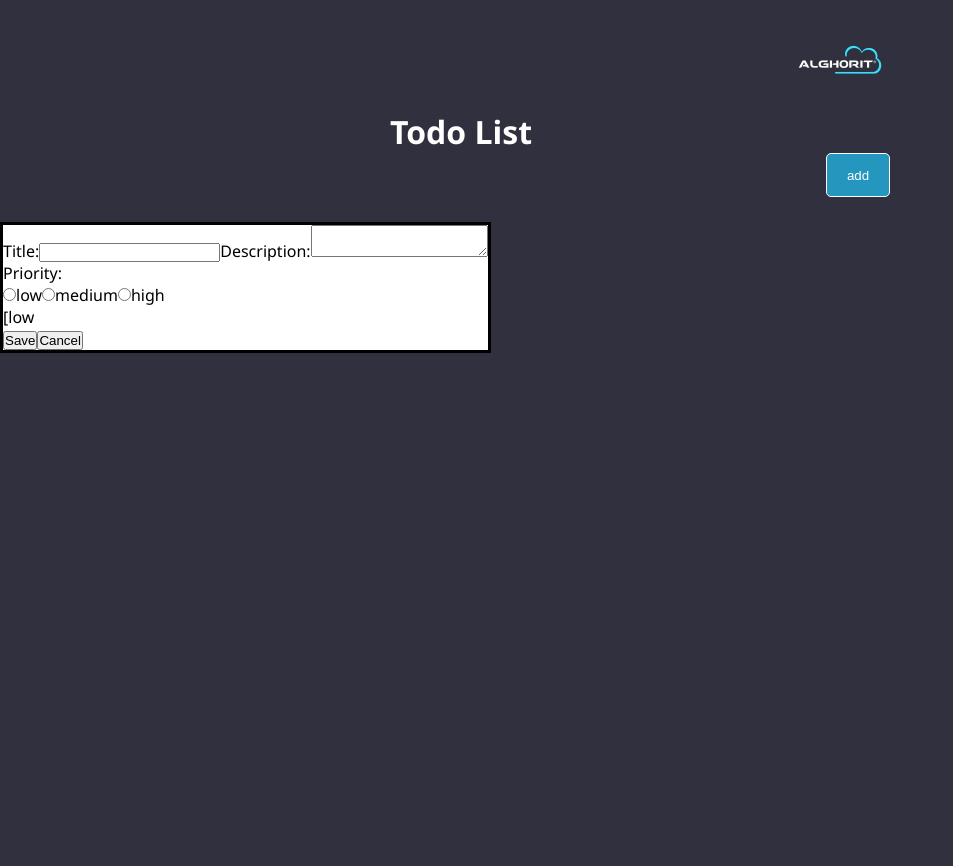
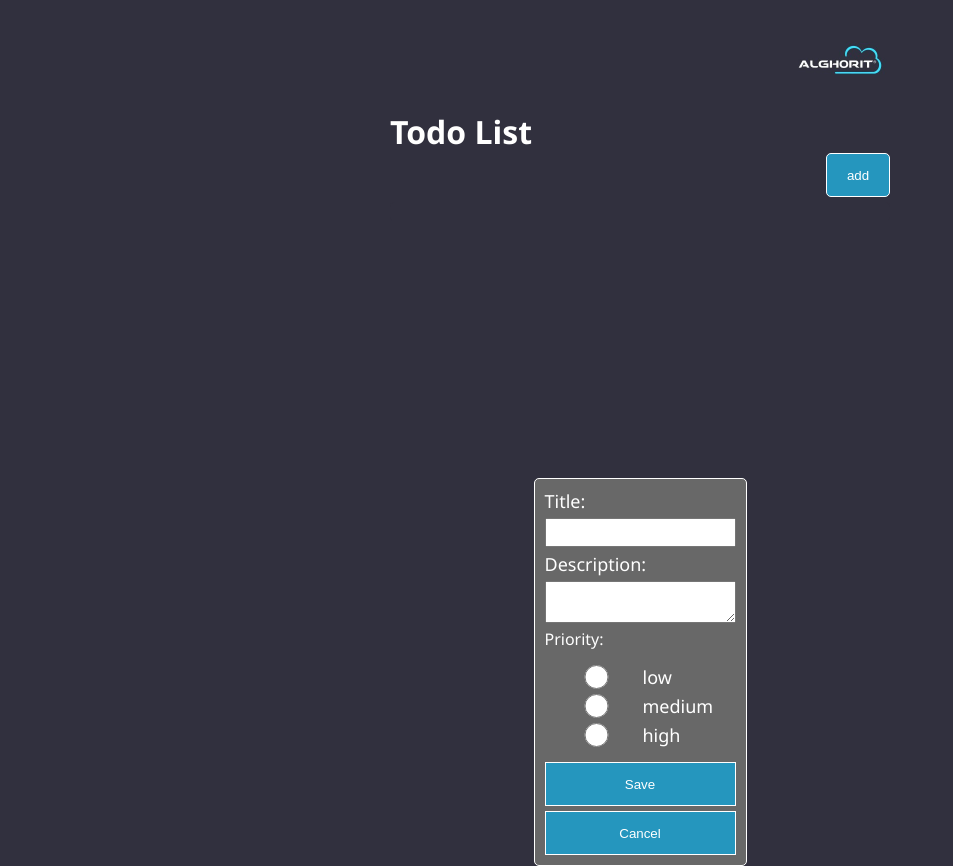
Before and after one commit to BrunoCamara-BR/todolist-Angula, an Angular app: page / in a window 1280 px wide. Both pictures are taken after a click on the button "add". Shown: the whole page, without its empty margins (0-953 px from the left). Before the commit the page ends 800 px from the top, so only its background shows below. Built offline with nearby package versions, Linux system fonts and the light colour scheme.

Commit message:
todo minimal 02/06/26

```diff
--- a/src/app/dialog/dialog.component.css
+++ b/src/app/dialog/dialog.component.css
@@ -0,0 +1,42 @@
+dialog {
+  margin: 20% auto;
+  padding: 10px;
+  border-radius: var(--border-radius);
+  color: var(--color-font);
+  background-color: var(--bg-colo-list);
+  border: 1px solid;
+  font-family: "Segoe UI", Tahoma, Geneva, Verdana, sans-serif;
+}
+
+form {
+  display: flex;
+  flex-direction: column;
+  gap: 5px;
+}
+
+form div {
+  display: grid;
+  grid-template-columns: 1fr 1fr;
+  padding: 10px;
+  gap: 5px;
+}
+
+form input {
+  padding: 5px;
+}
+
+form textarea {
+  padding: 5px;
+}
+
+form label {
+  font-size: 18px;
+}
+
+form button {
+  color: var(--color-font);
+  background-color: var(--bg-main);
+  border: 1px solid;
+  border-color: var(--color-border);
+  height: 44px;
+}
--- a/src/app/dialog/dialog.component.ts
+++ b/src/app/dialog/dialog.component.ts
@@ -9,7 +9,7 @@ import { Priority } from '../../interfaces/Task';
   template: `
     <dialog open>
       <!-- <h2>{{ dialogModeName }}</h2> -->
-      <div>
+      <form>
         <label for="title">Title:</label>
         <input
           type="text"
@@ -50,10 +50,9 @@ import { Priority } from '../../interfaces/Task';
           />
           <label for="high">high</label>
         </div>
-        <p>[{{ newTask.priority }}</p>
         <button type="button" (click)="Save()">Save</button>
         <button type="button" (click)="closeDialog()">Cancel</button>
-      </div>
+      </form>
     </dialog>
   `,
   styleUrl: './dialog.component.css',
```
